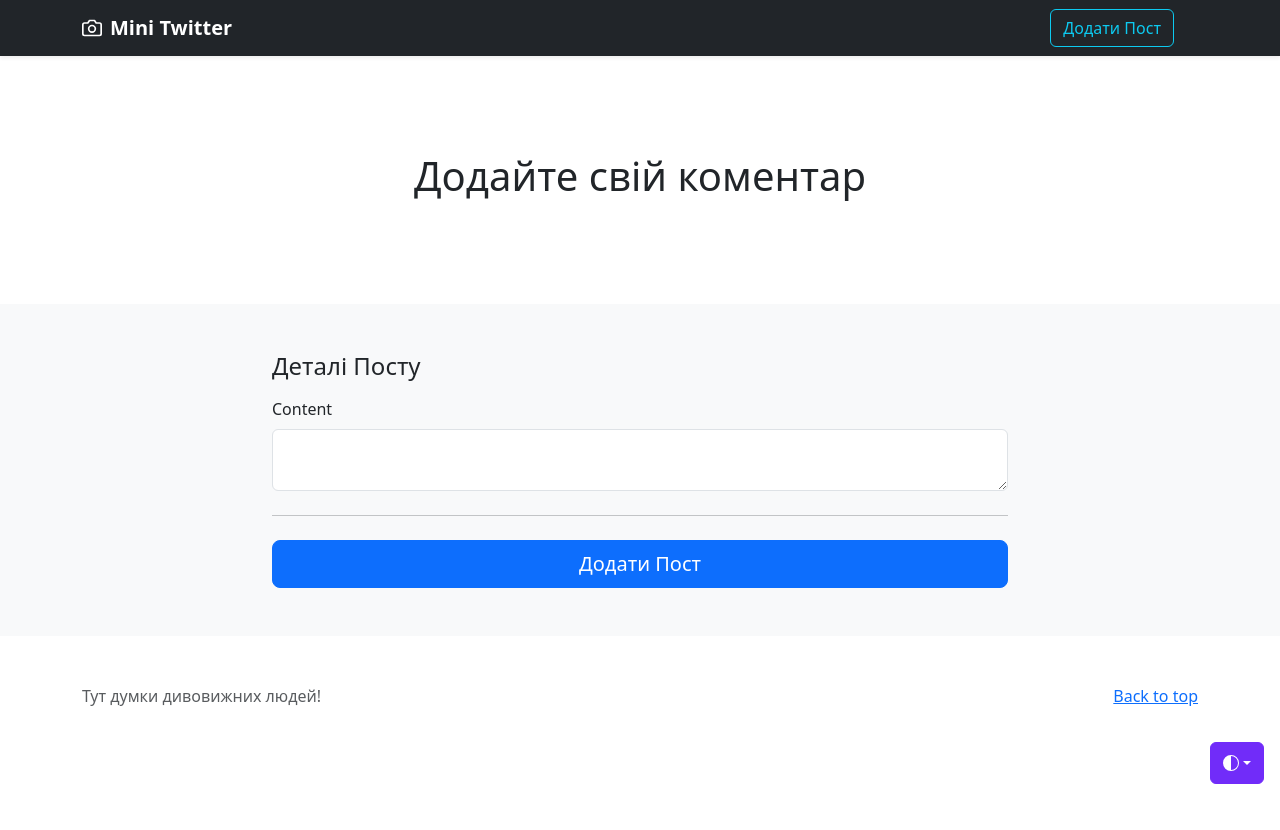
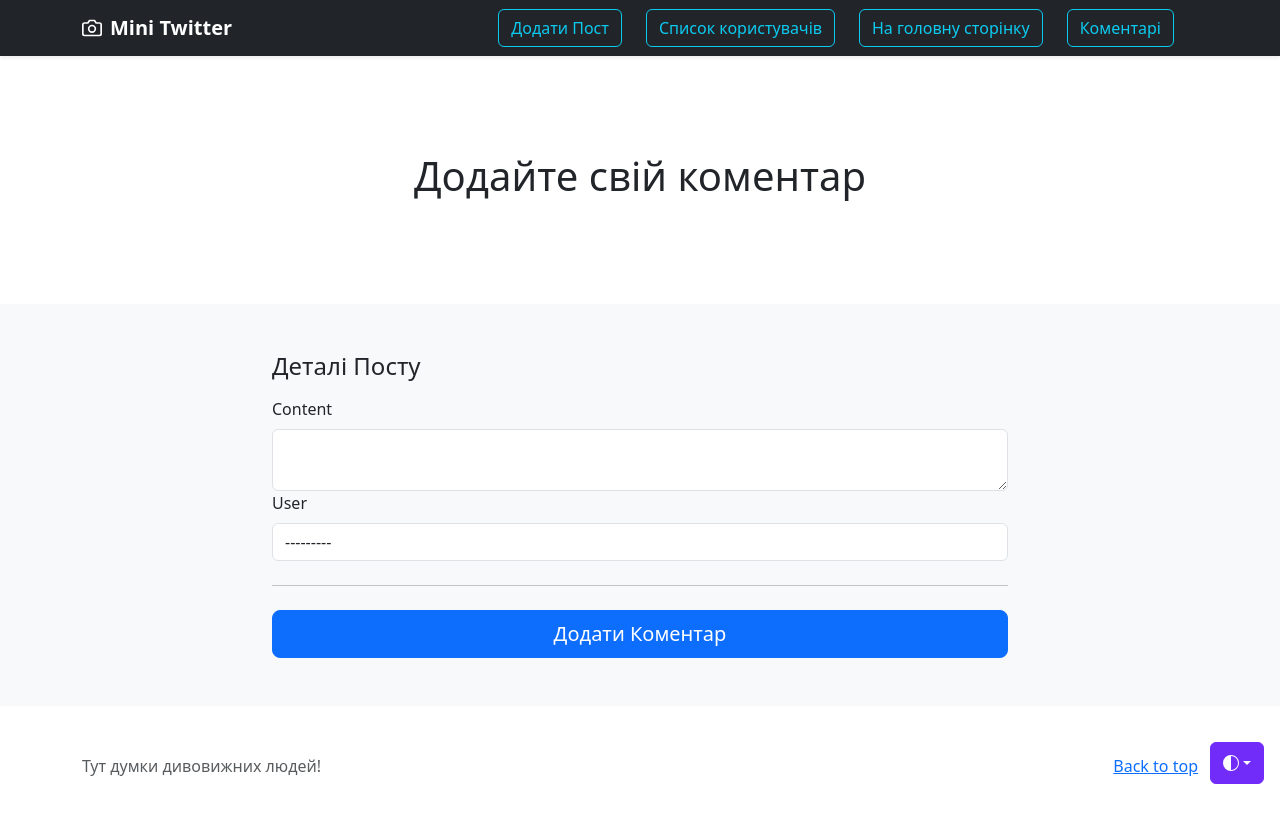
Before and after one commit to PetrPavl/Twitter, a Django app: page /posts/1/add-comment in a window 1280 px wide. Before the commit the page ends 784 px from the top, so only its background shows below. Run offline with Django 4.2, Linux system fonts and the light colour scheme; tables that the repository leaves empty hold one stand-in row (values such as "Sample post"); some libraries are stand-ins or nearby versions.

Commit message:
Fixed adding post by costom model user

```diff
--- a/mini_twitter/posts/forms.py
+++ b/mini_twitter/posts/forms.py
@@ -18,7 +18,7 @@ class CommentForm(forms.ModelForm):
 
     class Meta:
         model = Comment
-        fields = ['content']
+        fields = ['content', 'user']
         widgets = {
             'content': forms.Textarea(attrs={'class': 'form-control', 'rows': 2}),
             'post': forms.Select(attrs={'class': 'form-control'}),
--- a/mini_twitter/posts/models.py
+++ b/mini_twitter/posts/models.py
@@ -1,5 +1,5 @@
 from django.db import models
-from django.contrib.auth.models import User
+from users.models import User
 
 
 class Post(models.Model):
--- a/mini_twitter/posts/templates/base.html
+++ b/mini_twitter/posts/templates/base.html
@@ -175,6 +175,9 @@
         </a>
         <div class="d-flex align-items-center">
           <a href="{% url 'add_post' %}" class="btn btn-outline-info my-2 my-sm-0 ms-auto me-4">Додати Пост</a>
+          <a href="{% url 'user_list' %}" class="btn btn-outline-info my-2 my-sm-0 ms-auto me-4">Список користувачів</a>
+          <a href="{% url 'post_list' %}" class="btn btn-outline-info my-2 my-sm-0 ms-auto me-4">На головну сторінку</a>
+          <a href="{% url 'comment_list' %}" class="btn btn-outline-info my-2 my-sm-0 ms-auto me-4">Коментарі</a>
             {% if user.is_staff %}
             {% endif %}
         </div>
--- a/mini_twitter/posts/templates/comments/create_comment.html
+++ b/mini_twitter/posts/templates/comments/create_comment.html
@@ -34,7 +34,7 @@
                         </div>
                     {% endfor %}
                     <hr class="my-4">
-                    <button class="w-100 btn btn-primary btn-lg" type="submit">Додати Пост</button>
+                    <button class="w-100 btn btn-primary btn-lg" type="submit">Додати Коментар</button>
                 </form>
             </div>
         </div>
--- a/mini_twitter/posts/views.py
+++ b/mini_twitter/posts/views.py
@@ -1,7 +1,7 @@
 from django.shortcuts import render, get_object_or_404, redirect
 from .models import Post, Comment
 from .forms import PostForm, CommentForm
-from django.contrib.auth.models import User
+from users.models import User
 
 
 def post_list(request, username=None):
@@ -44,7 +44,7 @@ def add_comment(request, post_id):
         if form.is_valid():
             comment = form.save(commit=False)
             comment.post = post
-            comment.user = request.user
+            comment.user_id = request.user.id
             comment.save()
             return redirect('comment_detail', comment_id=comment.pk)
     else:
--- a/mini_twitter/users/urls.py
+++ b/mini_twitter/users/urls.py
@@ -4,5 +4,6 @@ from . import views
 urlpatterns = [
     path('users/', views.user_list, name='user_list'),
     path('<str:username>/', views.user_list, name='user_post_list'),
-    path('users/<int:user_id>', views.user_detail, name="user_detail")
+    path('users/<int:user_id>', views.user_detail, name="user_detail"),
+    #path('users/add-user', views.add_user, name='add_user'),
 ]
```
Also changed, not shown: mini_twitter/users/forms.py (added, +14 -0 lines), mini_twitter/users/templates/users/create_user.html (added, +10 -0 lines), mini_twitter/users/views.py (+13 -1 lines), mini_twitter/media/users/profile_images/Знімок_екрана_2023-12-01_о_09.06.19.png (added), mini_twitter/media/users/profile_images/Знімок_екрана_2023-12-01_о_11.53.49.png (added), mini_twitter/posts/admin.py (line endings or trailing spaces), mini_twitter/posts/migrations/0003_alter_comment_user_alter_post_user.py (added).
